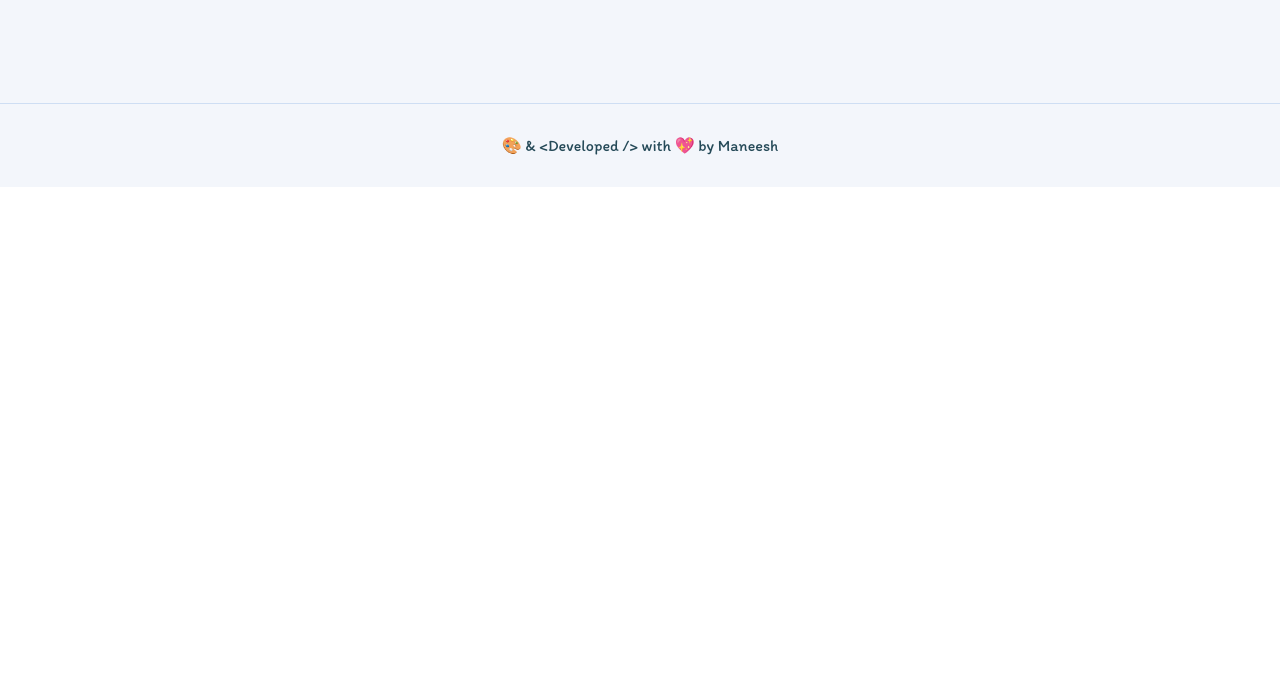
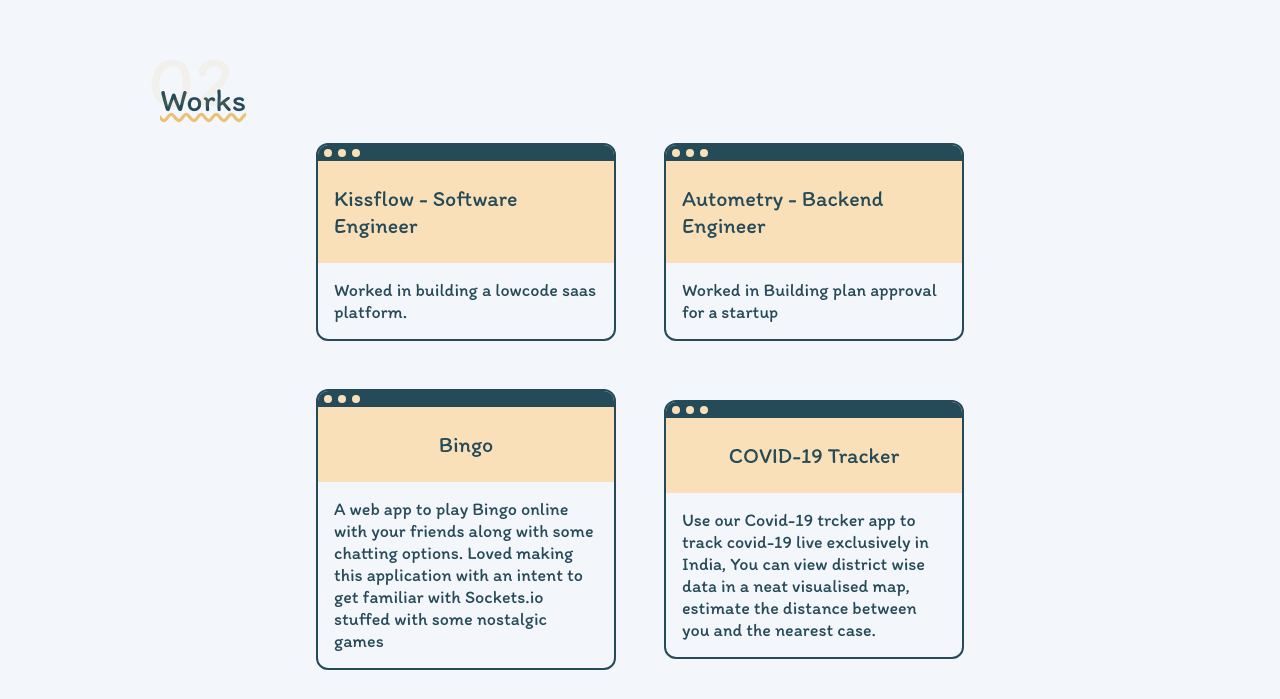
Before and after one commit to manu2699/Portfolio, a Next.js app: page / in a window 1280 px wide. Shown: the part 1481-2180 px from the top of the page. Before the commit the page ends 1668 px from the top, so only its background shows below. Built offline with nearby package versions, Linux system fonts and the light colour scheme.

Commit message:
🚧  wip: added works page

```diff
--- a/components/index.tsx
+++ b/components/index.tsx
@@ -4,3 +4,4 @@
 export { AboutComponent } from "./about";
 export { Button } from "./primitives/button";
 export { Title } from "./primitives/title";
+export { WorksComponent } from "./works";
--- /dev/null
+++ b/components/works.tsx
@@ -0,0 +1,145 @@
+import { ReactElement } from "react";
+import { Title } from "./primitives/title";
+
+import styles from "./../styles/works.module.css";
+
+export const WorksComponent = () => {
+	return (
+		<div className={"page"}>
+			<div className={styles.worksContainer}>
+				<Title text={"Works"} index={"02"} />
+				<div className={styles.worksWrapper}>
+					{Works.map((work, index) => {
+						if (work.type === "desktop")
+							return <Desktop work={work} />;
+						else return <Desktop work={work} />;
+					})}
+				</div>
+			</div>
+		</div>
+	);
+};
+
+const Desktop = ({ work }: { work: TypeWork }) => {
+	return (
+		<div className={styles.desktopContainer}>
+			<div className={styles.menuBar}>
+				<div className={styles.circle1} />
+				<div className={styles.circle2} />
+				<div className={styles.circle3} />
+			</div>
+			<div className={styles.desktopHero}>{work.label}</div>
+			<div className={styles.desktopContent}>{work.description}</div>
+		</div>
+	);
+};
+export type TypeWork = {
+	label: string;
+	description: string;
+	kind: "professional" | "personal";
+	type: "desktop" | "mobile";
+	date?: string;
+	stacksused: { name: string }[];
+	links?: { label: string; url: string; icon?: ReactElement }[];
+};
+const TECH_STACKS = {
+	REACT: {
+		name: "React"
+	},
+	REACT_NATIVE: {
+		name: "React Native"
+	},
+	JAVASCRIPT: {
+		name: "Javascript"
+	},
+	TYPESCRIPT: {
+		name: "Typescript"
+	},
+	NODE: {
+		name: "Node"
+	},
+	MONGO_DB: {
+		name: "MongoDB"
+	},
+	SQL: {
+		name: "SQL"
+	},
+	REDIS: {
+		name: "Redis"
+	},
+	WEBPACK: {
+		name: "Webpack"
+	},
+	SOCKET_IO: {
+		name: "Socket.io"
+	},
+	SASS: {
+		name: "Sass"
+	},
+	D3: {
+		name: "D3.js"
+	},
+	EXPRESS: {
+		name: "Express"
+	},
+	EJS: {
+		name: "EJS"
+	},
+	GCP: {
+		name: "GCP"
+	}
+};
+
+const Works: TypeWork[] = [
+	{
+		label: "Kissflow - Software Engineer",
+		description: "Worked in building a lowcode saas platform.",
+		kind: "professional",
+		type: "desktop",
+		date: "2021 Feb - Present",
+		stacksused: [
+			TECH_STACKS.REACT,
+			TECH_STACKS.JAVASCRIPT,
+			TECH_STACKS.TYPESCRIPT,
+			TECH_STACKS.WEBPACK,
+			TECH_STACKS.GCP
+		]
+	},
+	{
+		label: "Autometry - Backend Engineer",
+		description: "Worked in Building plan approval for a startup",
+		kind: "professional",
+		type: "desktop",
+		date: "2020 Sep - 2021 Jan",
+		stacksused: [
+			TECH_STACKS.REACT,
+			TECH_STACKS.NODE,
+			TECH_STACKS.MONGO_DB,
+			TECH_STACKS.EXPRESS
+		]
+	},
+	{
+		label: "Bingo",
+		description:
+			"A web app to play Bingo online with your friends along with some chatting options. Loved making this application with an intent to get familiar with Sockets.io stuffed with some nostalgic games",
+		kind: "personal",
+		type: "desktop",
+		stacksused: [
+			TECH_STACKS.REACT,
+			TECH_STACKS.NODE,
+			TECH_STACKS.SOCKET_IO,
+			TECH_STACKS.EXPRESS
+		]
+	},
+	{
+		label: "COVID-19 Tracker",
+		description:
+			"Use our Covid-19 trcker app to track covid-19 live exclusively in India, You can view district wise data in a neat visualised map, estimate the distance between you and the nearest case.",
+		type: "mobile",
+		kind: "personal",
+		stacksused: [TECH_STACKS.REACT_NATIVE, TECH_STACKS.NODE]
+	}
+	// {
+	// 	label: "KBDC",
+	// }
+];
--- a/pages/index.tsx
+++ b/pages/index.tsx
@@ -1,7 +1,12 @@
 import React from "react";
 import type { NextPage } from "next";
 
-import { HeaderComponent, HomeComponent, AboutComponent } from "../components";
+import {
+	HeaderComponent,
+	HomeComponent,
+	AboutComponent,
+	WorksComponent
+} from "../components";
 
 import styles from "./../styles/index.module.css";
 
@@ -21,6 +26,7 @@
 				</div>
 				<HomeComponent />
 				<AboutComponent />
+				<WorksComponent />
 			</main>
 
 			<footer className={styles.footer}>
--- /dev/null
+++ b/styles/works.module.css
@@ -0,0 +1,74 @@
+.worksContainer {
+	width: 80%;
+	min-height: 900px;
+	padding: 32px;
+	display: flex;
+	flex-direction: column;
+	align-self: center;
+	gap: 24px;
+}
+
+.worksWrapper {
+	display: flex;
+	flex-wrap: wrap;
+	align-items: center;
+	justify-content: center;
+	gap: 48px;
+}
+
+.desktopContainer {
+	position: relative;
+	width: 300px;
+	border-radius: 12px;
+	color: var(--primary-text);
+	border: 2px solid;
+	height: max-content;
+	/* padding: 32px 16px; */
+	overflow: hidden;
+}
+
+.menuBar {
+	background-color: var(--primary-text);
+	height: 16px;
+	width: 100%;
+	display: flex;
+	align-items: center;
+	gap: 6px;
+	padding: 0 6px;
+}
+
+.desktopHero {
+	height: 30%;
+	background-color: var(--primary-yellow-100);
+	display: flex;
+	justify-content: center;
+	align-items: center;
+	flex-direction: column;
+	padding: 24px 16px;
+	font-size: 22px;
+}
+
+.desktopContent {
+	padding: 16px;
+	font-size: 18px;
+}
+
+.circle1,
+.circle2,
+.circle3 {
+	width: 8px;
+	height: 8px;
+	border-radius: 4px;
+	background: var(--primary-yellow-100);
+  cursor: pointer;
+}
+
+.desktopContainer:hover .circle1{
+  background: #FF554B;
+}
+.desktopContainer:hover .circle2{
+  background: #FEB328;
+}
+.desktopContainer:hover .circle3{
+  background: #24C13A;
+}
```
